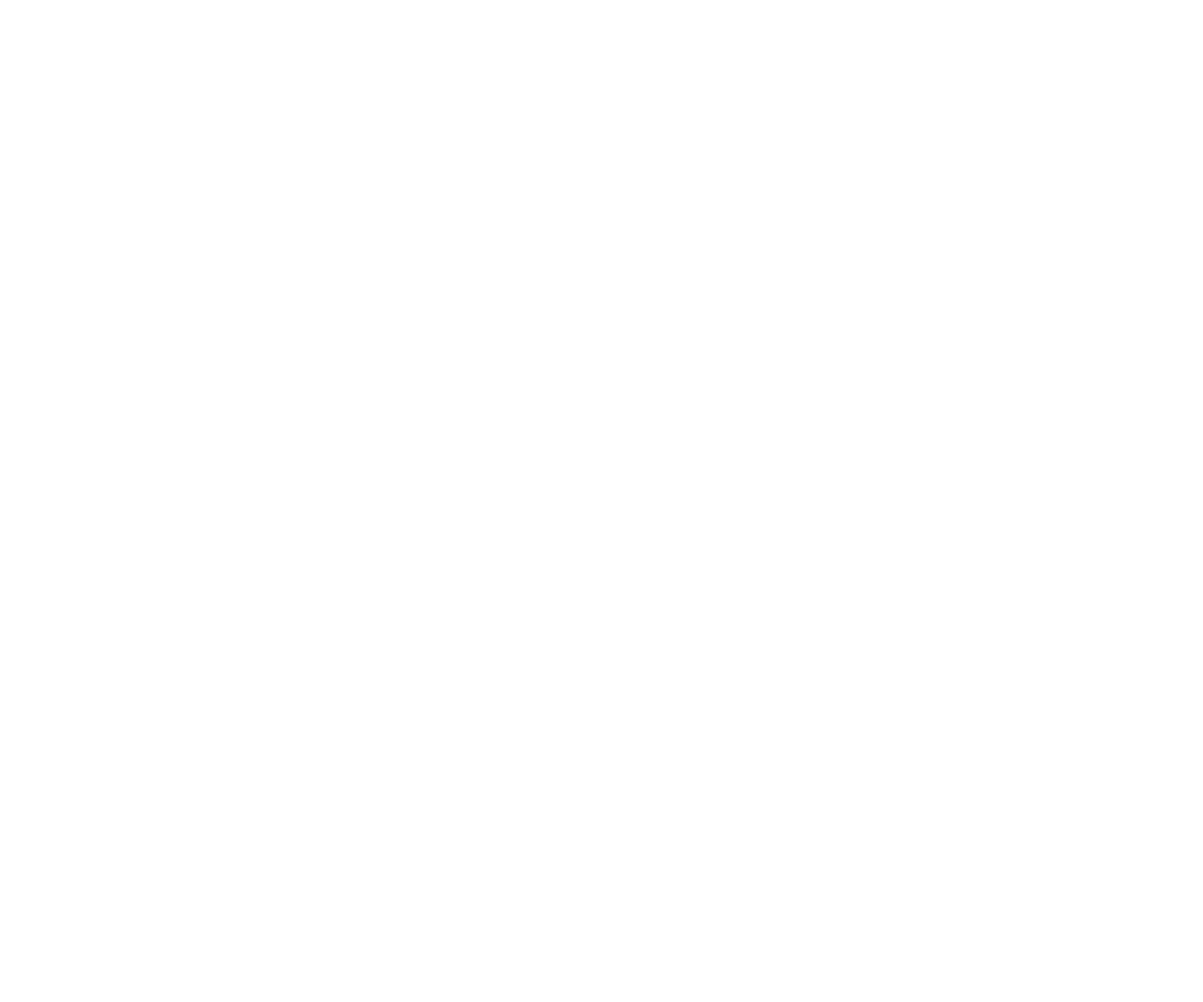
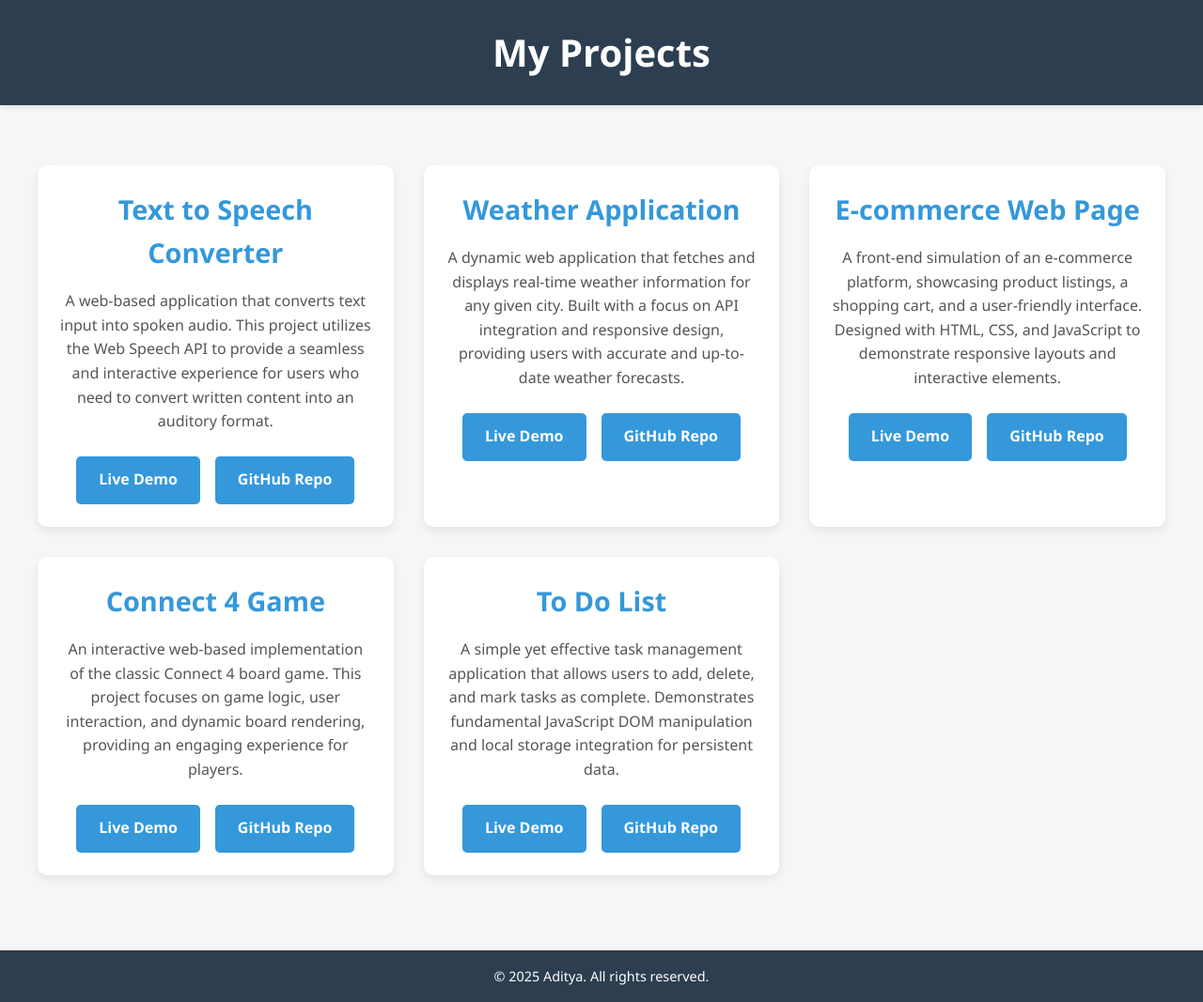
Before and after one commit to Scoutersq/protofolio, a plain HTML site: page projects.html in a window 1280 px wide. Shown: the whole page at 94% size. Before the commit the page ends 800 px from the top, so only its background shows below. Drawn offline with Linux system fonts and the light colour scheme.

Commit message:
projects.html

```diff
--- a/projects.css
+++ b/projects.css
@@ -0,0 +1,133 @@
+/* General Body Styles */
+body {
+    font-family: 'Segoe UI', Tahoma, Geneva, Verdana, sans-serif;
+    line-height: 1.6;
+    margin: 0;
+    padding: 0;
+    background-color: #f4f7f6; /* Light background */
+    color: #333;
+}
+
+/* Header Styles */
+header {
+    background-color: #2c3e50; /* Dark blue */
+    color: #fff;
+    padding: 1.5rem 0;
+    text-align: center;
+    box-shadow: 0 2px 5px rgba(0, 0, 0, 0.1);
+}
+
+header h1 {
+    margin: 0;
+    font-size: 2.5rem;
+}
+
+/* Main Container for Projects */
+.projects-container {
+    display: grid;
+    grid-template-columns: repeat(auto-fit, minmax(300px, 1fr)); /* Responsive grid */
+    gap: 2rem;
+    padding: 2rem;
+    max-width: 1200px;
+    margin: 2rem auto; /* Center the container */
+}
+
+/* Individual Project Card Styles */
+.project-card {
+    background-color: #fff;
+    border-radius: 10px;
+    box-shadow: 0 4px 10px rgba(0, 0, 0, 0.08);
+    padding: 1.5rem;
+    text-align: center;
+    transition: transform 0.3s ease-in-out, box-shadow 0.3s ease-in-out;
+}
+
+.project-card:hover {
+    transform: translateY(-5px);
+    box-shadow: 0 6px 15px rgba(0, 0, 0, 0.12);
+}
+
+.project-card h2 {
+    color: #3498db; /* Blue heading */
+    margin-top: 0;
+    font-size: 1.8rem;
+    margin-bottom: 0.8rem;
+}
+
+.project-card p {
+    font-size: 1rem;
+    color: #555;
+    margin-bottom: 1.5rem;
+}
+
+.project-card img {
+    max-width: 100%;
+    height: auto;
+    border-radius: 5px;
+    margin-bottom: 1rem;
+    border: 1px solid #eee; /* Light border around image */
+}
+
+/* Project Links (Buttons) */
+.project-links {
+    display: flex;
+    justify-content: center;
+    gap: 1rem;
+    margin-top: 1rem;
+}
+
+.project-links .button {
+    display: inline-block;
+    background-color: #3498db; /* Blue button */
+    color: #fff;
+    padding: 0.8rem 1.5rem;
+    border-radius: 5px;
+    text-decoration: none;
+    font-weight: bold;
+    transition: background-color 0.3s ease;
+}
+
+.project-links .button:hover {
+    background-color: #2980b9; /* Darker blue on hover */
+}
+
+/* Footer Styles */
+footer {
+    background-color: #2c3e50;
+    color: #fff;
+    text-align: center;
+    padding: 1rem 0;
+    margin-top: 3rem;
+}
+
+footer p {
+    margin: 0;
+    font-size: 0.9rem;
+}
+
+/* Responsive Adjustments (Optional but Recommended) */
+@media (max-width: 768px) {
+    .projects-container {
+        grid-template-columns: 1fr; /* Stack projects on smaller screens */
+        padding: 1rem;
+    }
+
+    .project-card {
+        padding: 1rem;
+    }
+
+    header h1 {
+        font-size: 2rem;
+    }
+}
+
+@media (max-width: 480px) {
+    .project-links {
+        flex-direction: column; /* Stack buttons on very small screens */
+    }
+
+    .project-links .button {
+        width: 80%; /* Make buttons wider */
+        margin: 0 auto; /* Center buttons */
+    }
+}
--- a/projects.html
+++ b/projects.html
@@ -3,10 +3,72 @@
 <head>
     <meta charset="UTF-8">
     <meta name="viewport" content="width=device-width, initial-scale=1.0">
-    <title>Document</title>
-    <link rel="stylesheet" href="projects.css"
-</head>
+    <title>My Projects</title>
+    <link rel="stylesheet" href="projects.css"> </head>
 <body>
+    <header>
+        <h1>My Projects</h1>
+        </header>
 
+    <main class="projects-container">
+        <section class="project-card">
+            <h2>Text to Speech Converter</h2>
+            <p>
+                A web-based application that converts text input into spoken audio. This project utilizes the Web Speech API to provide a seamless and interactive experience for users who need to convert written content into an auditory format.
+            </p>
+            <div class="project-links">
+                <a href="https://text-to-speech-one-lovat.vercel.app/" target="_blank" class="button">Live Demo</a>
+                <a href="https://github.com/Scoutersq/Text-to-speech" target="_blank" class="button">GitHub Repo</a>
+            </div>
+            </section>
+
+        <section class="project-card">
+            <h2>Weather Application</h2>
+            <p>
+                A dynamic web application that fetches and displays real-time weather information for any given city. Built with a focus on API integration and responsive design, providing users with accurate and up-to-date weather forecasts.
+            </p>
+            <div class="project-links">
+                <a href="https://weather-application-six-omega.vercel.app/" target="_blank" class="button">Live Demo</a>
+                <a href="https://github.com/Scoutersq/Weather-Application" target="_blank" class="button">GitHub Repo</a>
+            </div>
+            </section>
+
+        <section class="project-card">
+            <h2>E-commerce Web Page</h2>
+            <p>
+                A front-end simulation of an e-commerce platform, showcasing product listings, a shopping cart, and a user-friendly interface. Designed with HTML, CSS, and JavaScript to demonstrate responsive layouts and interactive elements.
+            </p>
+            <div class="project-links">
+                <a href="https://ecommerce-webpage-cyan.vercel.app/" target="_blank" class="button">Live Demo</a>
+                <a href="https://github.com/Scoutersq/Ecommerce_Webpage" target="_blank" class="button">GitHub Repo</a>
+            </div>
+            </section>
+
+        <section class="project-card">
+            <h2>Connect 4 Game</h2>
+            <p>
+                An interactive web-based implementation of the classic Connect 4 board game. This project focuses on game logic, user interaction, and dynamic board rendering, providing an engaging experience for players.
+            </p>
+            <div class="project-links">
+                <a href="https://connect4-game-nu.vercel.app/" target="_blank" class="button">Live Demo</a>
+                <a href="https://github.com/Scoutersq/Connect4Game" target="_blank" class="button">GitHub Repo</a>
+            </div>
+            </section>
+
+        <section class="project-card">
+            <h2>To Do List</h2>
+            <p>
+                A simple yet effective task management application that allows users to add, delete, and mark tasks as complete. Demonstrates fundamental JavaScript DOM manipulation and local storage integration for persistent data.
+            </p>
+            <div class="project-links">
+                <a href="https://to-do-list-weld-five-26.vercel.app/" target="_blank" class="button">Live Demo</a>
+                <a href="https://github.com/Scoutersq/ToDo_List" target="_blank" class="button">GitHub Repo</a>
+            </div>
+            </section>
+    </main>
+
+    <footer>
+        <p>&copy; 2025 Aditya. All rights reserved.</p>
+    </footer>
 </body>
 </html>
```
